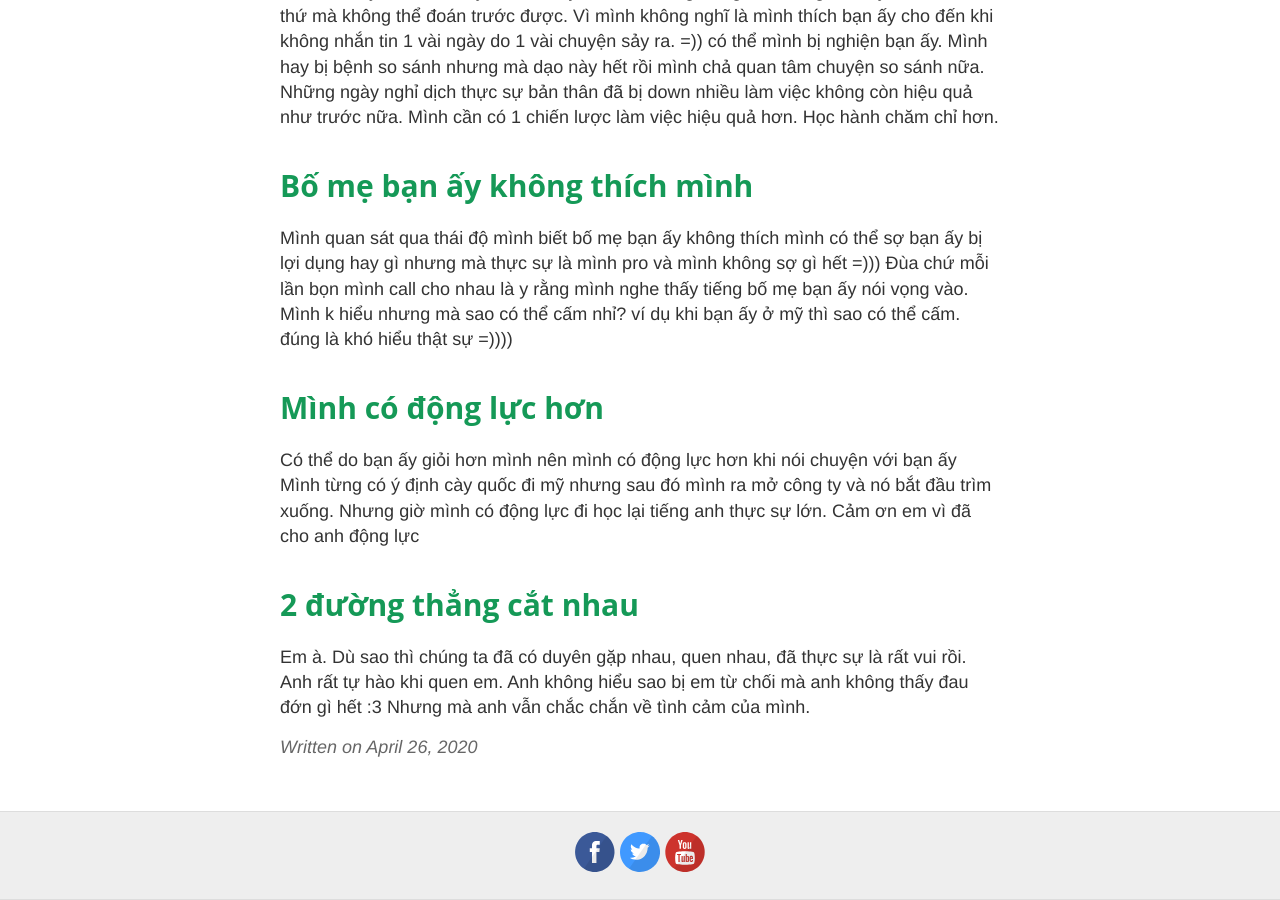
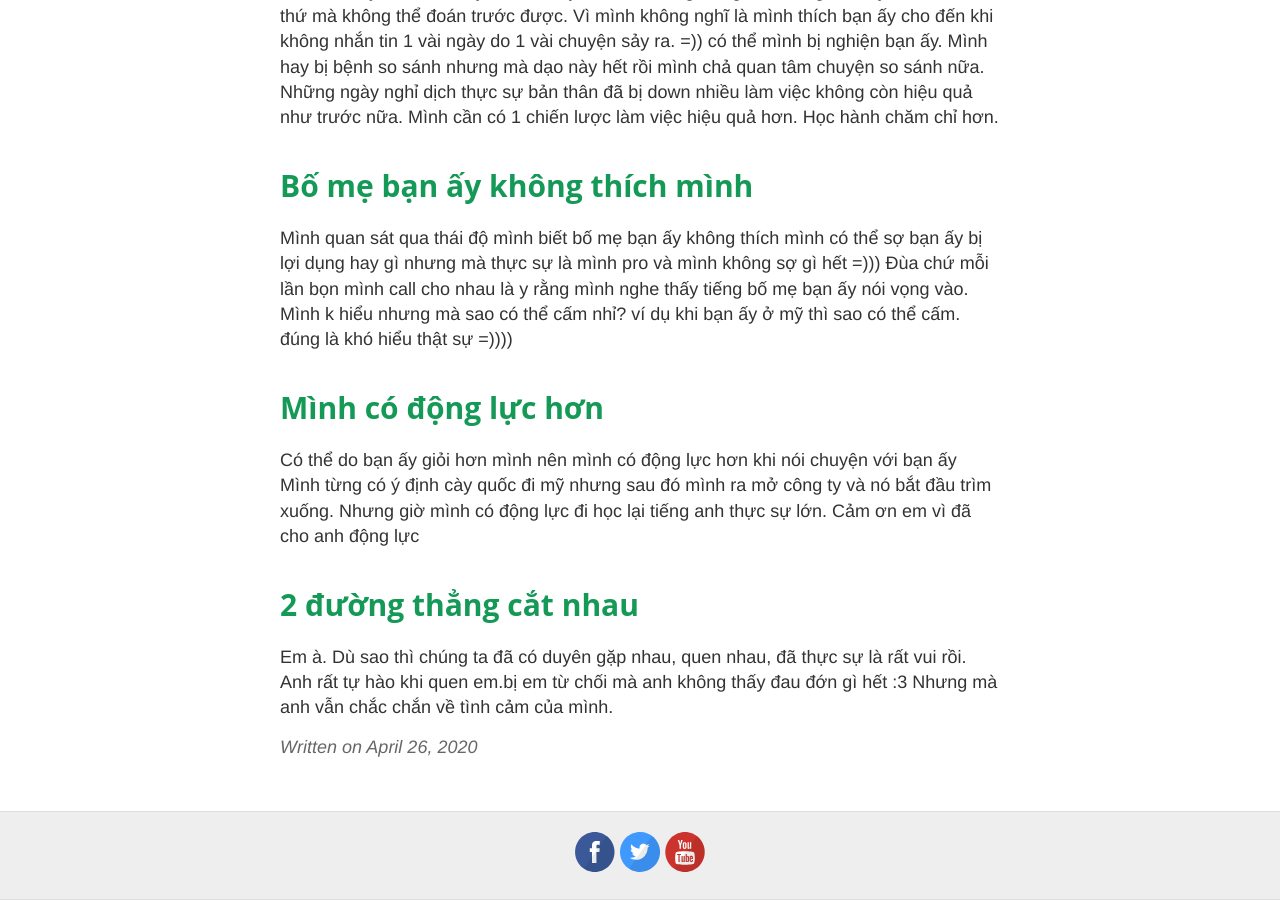
Before and after one commit to sonnhfit/sonnhfit.github.io, a Jekyll site: the page built from _posts/2020-4-26-to-tinh-that-bai.md, in a window 1280 px wide and 900 px high, scrolled down 1120 px. Built offline with Jekyll 4.4.1, drawn with Linux system fonts in a browser that asks for light colours.

Commit message:
Update 2020-4-26-to-tinh-that-bai.md

```diff
--- a/_posts/2020-4-26-to-tinh-that-bai.md
+++ b/_posts/2020-4-26-to-tinh-that-bai.md
@@ -27,4 +27,4 @@ Mình từng có ý định cày quốc đi mỹ nhưng sau đó mình ra mở c
 
 # 2 đường thẳng cắt nhau
 
-Em à. Dù sao thì chúng ta đã có duyên gặp nhau, quen nhau, đã thực sự là rất vui rồi. Anh rất tự hào khi  quen em.  Anh không hiểu sao bị em từ chối mà anh không thấy đau đớn gì hết :3 Nhưng mà anh vẫn chắc chắn về tình cảm của mình.
+Em à. Dù sao thì chúng ta đã có duyên gặp nhau, quen nhau, đã thực sự là rất vui rồi. Anh rất tự hào khi  quen em.bị em từ chối mà anh không thấy đau đớn gì hết :3 Nhưng mà anh vẫn chắc chắn về tình cảm của mình.
```
